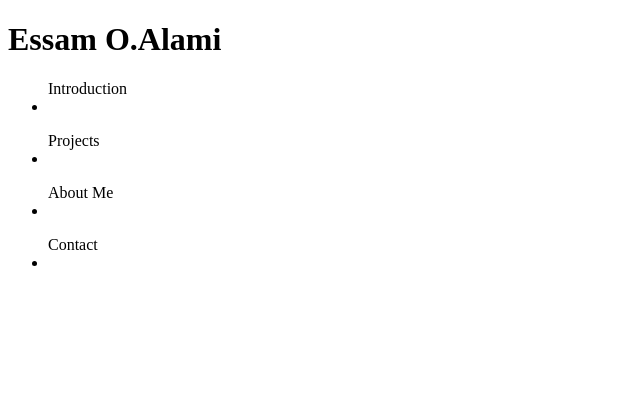
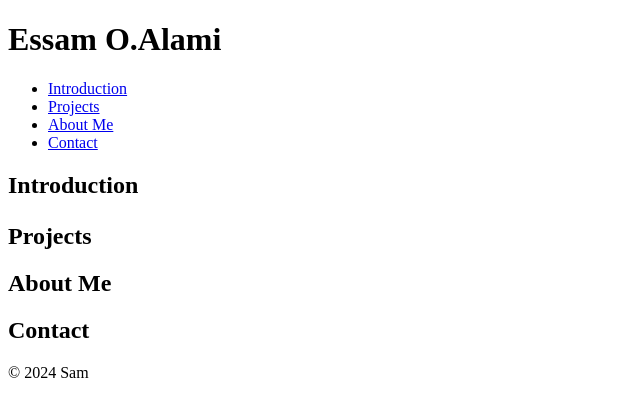
Before and after one commit to Essam-Alami/My_First_Portfolio, a plain HTML site: page portfolio/index.html in a window 1280 px wide. Shown: the whole page, without its empty margins (0-640 px from the left). Drawn offline with Linux system fonts and the light colour scheme.

Commit message:
update index.html

```diff
--- a/portfolio/index.html
+++ b/portfolio/index.html
@@ -11,17 +11,29 @@
 </header>
 
 <nav>
-<ul>Introduction<li></li></ul>
-<ul>Projects<li></li></ul>
-<ul>About Me<li></li></ul>
-<ul>Contact<li></li></ul>
+<ul>
+  <li><a href="#Introduction">Introduction</a></li>
+  <li><a href="#Projects">Projects</a></li>
+  <li><a href="#About">About Me</a></li>
+  <li><a href="#Contact">Contact</a></li>
+</ul>
 </nav>
 
-<section>
+<section id="Introduction">
+  <h2>Introduction<p></p></h2>
+</section>
 
+<section id="Projects">
+  <h2>Projects</h2>
+</section>
 
+<section id="About Me">
+    <h2>About Me</h2>
+</section>
 
-
+<section id="Contact">
+    <h2>Contact</h2>
+    <a href="mailto:essamoalami@gmail.com"></a>
 </section>
 
 <article>
@@ -31,9 +43,7 @@
 </article>
 
 <footer>
-
-
-
+    <p> &copy; 2024 Sam</p>
 </footer>
 
 
```
